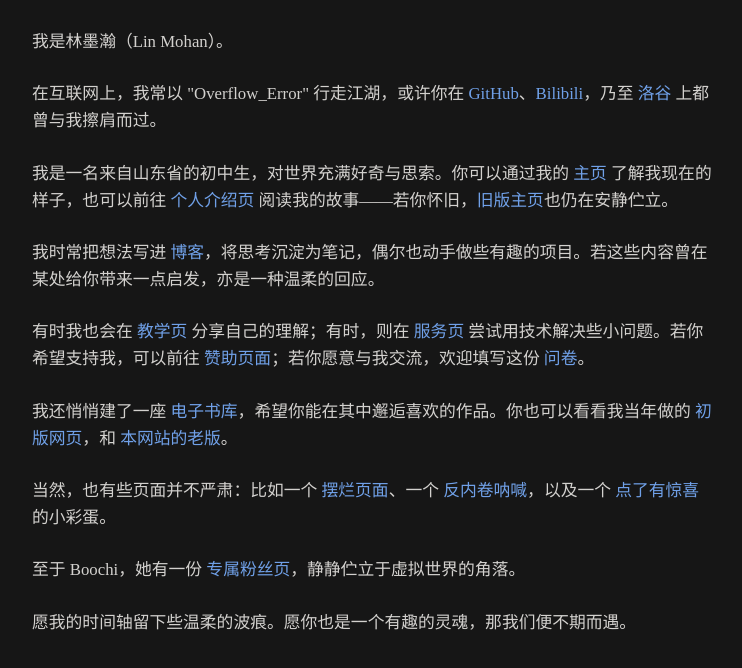
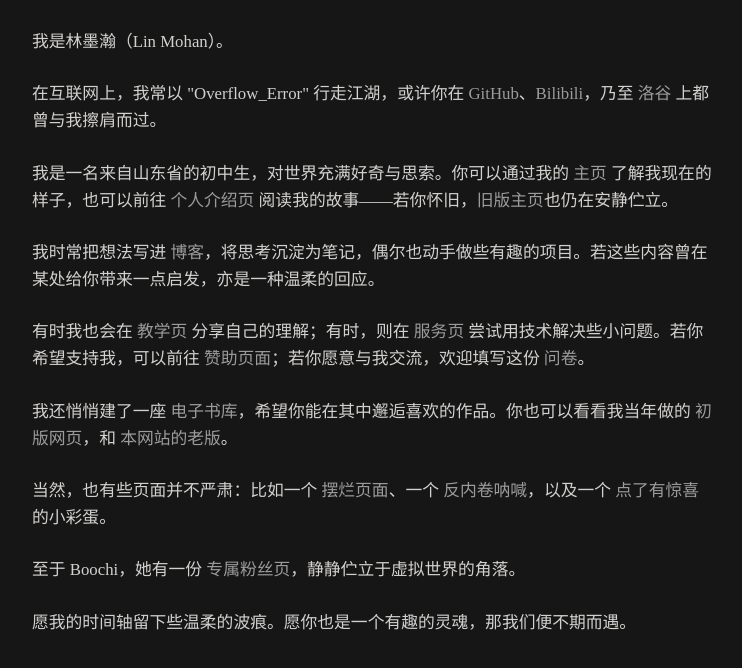
Before and after one commit to LINMOH/home.linmohan.fun, a plain HTML site: page index.html in a window 1280 px wide. Shown: the part 136-804 px from the top of the page, without its empty margins (268-1010 px from the left). Drawn offline with Linux system fonts and the light colour scheme; a web font is replaced by a local one.

Commit message:
Update index.html

```diff
--- a/index.html
+++ b/index.html
@@ -45,7 +45,7 @@
     }
 
     a {
-      color: var(--secondary);
+      color: #aaa; /* 浅灰色 */
       text-decoration: none;
       transition: opacity 0.2s ease;
     }
```
